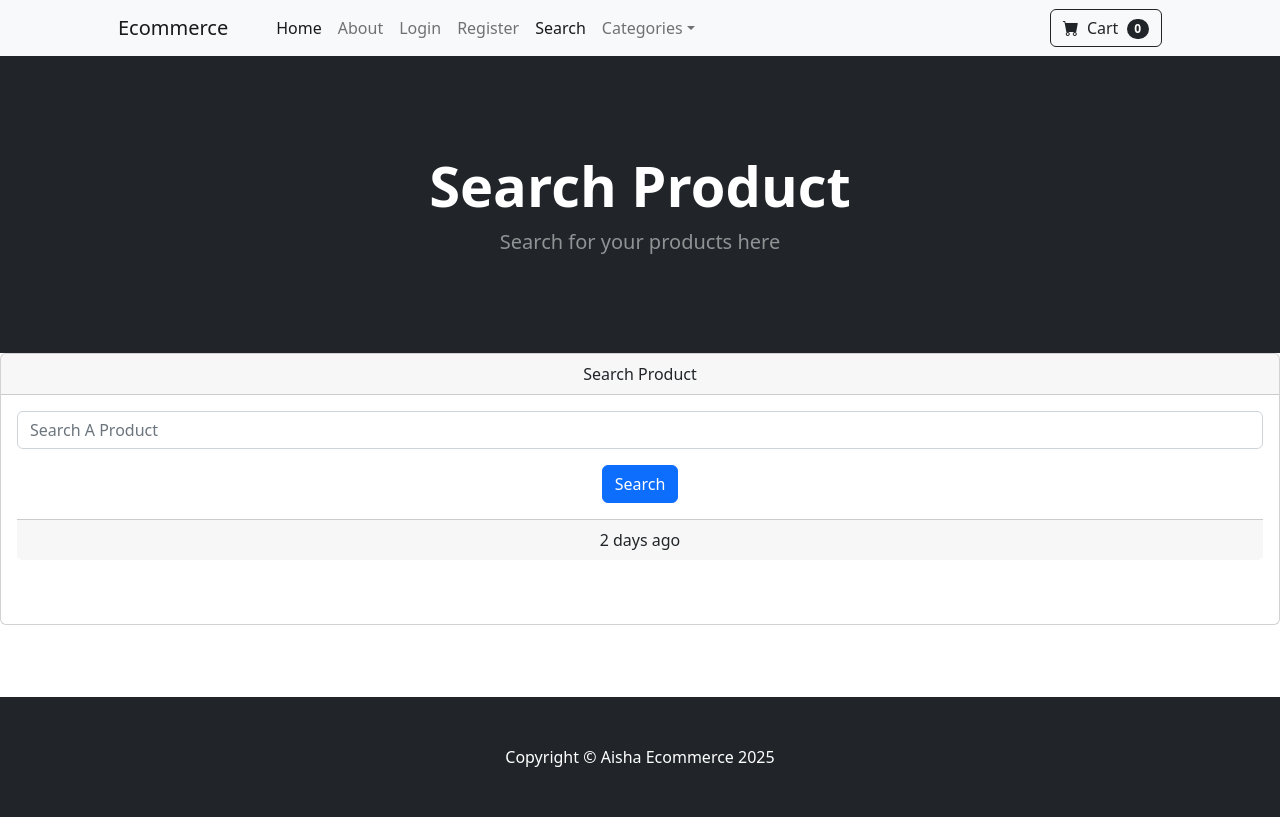
After one commit to Aishaakin/E-Commerce-Website, a Django app: page /search/ in a window 1280 px wide. The commit adds this page. Run offline with Django 5.2, Linux system fonts and the light colour scheme; parts of the project's set-up code (start-up, migrations or seed data) failed here and were passed over; some libraries are stand-ins or nearby versions.

Commit message:
done with episode 26, implemented search component

```diff
--- a/ecom/ecom/store/templates/navbar.html
+++ b/ecom/ecom/store/templates/navbar.html
@@ -20,7 +20,7 @@
                                 <li><a class="dropdown-item" href="{% url 'update_info' %}">User Info</a></li>
                             </ul>
                             </li>
-                                # End of User Updating Profile code
+                                <!--End of User Updating Profile code -->
 
                         <li class="nav-item"><a class="nav-link" href="{% url 'logout' %}">Logout</a></li>
                          {% else %}
@@ -29,6 +29,9 @@
                         <li class="nav-item"><a class="nav-link" href="{% url 'register' %}">Register</a></li>
 
                         {% endif %}
+
+     <li class="nav-item"><a class="nav-link active" aria-current="page" href="{% url 'search' %}">Search</a></li>
+
                         <li class="nav-item dropdown">
                             <a class="nav-link dropdown-toggle" id="navbarDropdown" href="#" role="button" data-bs-toggle="dropdown" aria-expanded="false">Categories</a>
                             <ul class="dropdown-menu" aria-labelledby="navbarDropdown">
--- /dev/null
+++ b/ecom/ecom/store/templates/search.html
@@ -0,0 +1,106 @@
+{% extends 'base.html' %}
+{% block content %}
+
+  <!-- Header-->
+        <header class="bg-dark py-5">
+            <div class="container px-4 px-lg-5 my-5">
+                <div class="text-center text-white">
+                    <h1 class="display-4 fw-bolder">Search Product</h1>
+                    <p class="lead fw-normal text-white-50 mb-0">Search for your products here</p>
+
+                    </div>
+                    </div>
+                    </header>
+
+                    <div class="card text-center">
+  <div class="card-header">
+    Search Product
+  </div>
+  <div class="card-body">
+   <form action="POST" action="{% url 'search' %}">
+    {% csrf_token %}
+    <div class="mb-3">
+  <input type="text" class="form-control" placeholder="Search A Product" name="searched">
+</div>
+<div class="mb-3">
+    <button type="submit" class="btn btn-primary">Search</button>
+</div>
+   </form>
+  <div class="card-footer text-body-secondary">
+    2 days ago
+  </div>
+</div>
+<br><br>
+
+ <div class="row gx-4 gx-lg-5 row-cols-2 row-cols-md-3 row-cols-xl-4 justify-content-center"></div>
+
+{% if searched %}
+{% for product in searched %}
+
+{% if product.is_sale %}
+<div class="col mb-5">
+                        <div class="card h-100">
+                            <!-- Sale badge-->
+                            <div class="badge bg-dark text-white position-absolute" style="top: 0.5rem; right: 0.5rem">Sale</div>
+
+                            <!-- Product image-->
+                            <img class="card-img-top" src="{{ product.image.url}}" alt="..." />
+                            <!-- Product details-->
+                            <div class="card-body p-4">
+                                <div class="text-center">
+                                    <!-- Product name-->
+                                    <h5 class="fw-bolder">{{ product.name }}</h5>
+
+                                    <!-- Sale-->
+                        <div class="d-flex justify-content-center small text-warning mb-2">
+                        <div class="bi-star-fill"></div>
+                        &nbsp;&nbsp;Sale!&nbsp;&nbsp;
+                        <div class="bi-star-fill"></div>
+                        </div>
+
+                                    <!-- Product price-->
+                                    <strike>
+                                    ₦{{ product.price }}
+                                    </strike>
+                                    &nbsp; <!-- a code just to add space between the two prices-->
+                                    ₦{{ product.sale_price }}
+                                    <!-- {{ product.description}} -->
+                                </div>
+                            </div>
+                            <!-- Product actions-->
+                            <div class="card-footer p-4 pt-0 border-top-0 bg-transparent">
+                                <div class="text-center"><a class="btn btn-outline-dark mt-auto" href="{% url 'product'  product.id %}">View Product</a></div>
+                            </div>
+                        </div>
+                    </div>
+{% else %}  <!-- end of code for the sale-->
+  <div class="col mb-5">
+                        <div class="card h-100">
+                            <!-- Product image-->
+                            <img class="card-img-top" src="{{ product.image.url}}" alt="..." />
+                            <!-- Product details-->
+                            <div class="card-body p-4">
+                                <div class="text-center">
+                                    <!-- Product name-->
+                                    <h5 class="fw-bolder">{{ product.name}}</h5>
+                                    <!-- Product price-->
+                                    ₦{{ product.price }}
+                                    <br>
+                                    <!-- {{ product.description}} -->
+                                </div>
+                            </div>
+                            <!-- Product actions-->
+                            <div class="card-footer p-4 pt-0 border-top-0 bg-transparent">
+                                <div class="text-center"><a class="btn btn-outline-dark mt-auto" href="{% url 'product' product.id %}">View Product</a></div>
+                            </div>
+                        </div>
+                    </div>
+    {% endif %}
+
+{% endfor %}
+
+{% endif %}
+</div>
+<br><br><br>
+
+{% endblock %}
--- a/ecom/ecom/store/urls.py
+++ b/ecom/ecom/store/urls.py
@@ -13,5 +13,6 @@ urlpatterns = [
     path('category/<str:foo>', views.category, name='category'),
     path('category_summary/', views.category_summary, name='category_summary'),
     path('update_info/', views.update_info, name='update_info'),
+     path('search/', views.search, name='search'),
 
 ]
--- a/ecom/ecom/store/views.py
+++ b/ecom/ecom/store/views.py
@@ -5,8 +5,25 @@ from django.contrib import messages
 from django.contrib.auth.models import User
 from django.contrib.auth.forms import UserCreationForm
 from .forms import SignUpForm, UpdateUserForm, ChangePasswordForm, UserInfoForm
+from django import forms
+from django.db.models import Q
 
-from django import forms
+
+def search(request):
+    # If they submitted the form
+    if request.method == "POST":
+        searched = request.POST['searched']
+        # Query The Products DB Model
+        searched_products = Product.objects.filter(Q(name__icontains=searched) | Q(description__icontains=searched))
+        # Test for null
+        if not searched_products:
+            messages.success(request, "That Product Does Not Exist...Please try Again.")
+            return render(request, "search.html", {})
+        else:
+            return render(request, "search.html", {'searched': searched_products})
+    else:
+        return render(request, "search.html", {})
+
 
 def update_info(request):
     if request.user.is_authenticated:
```
